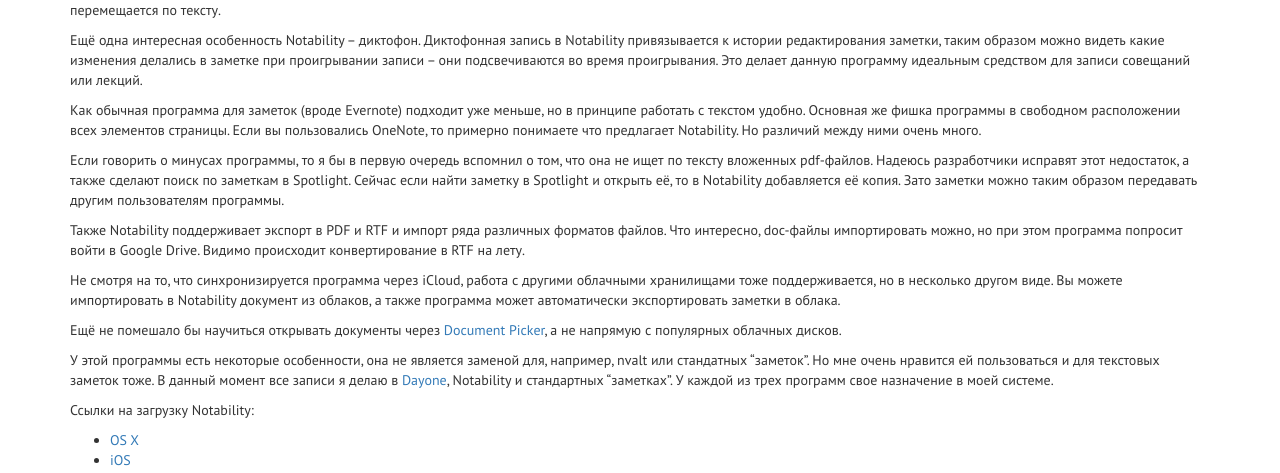
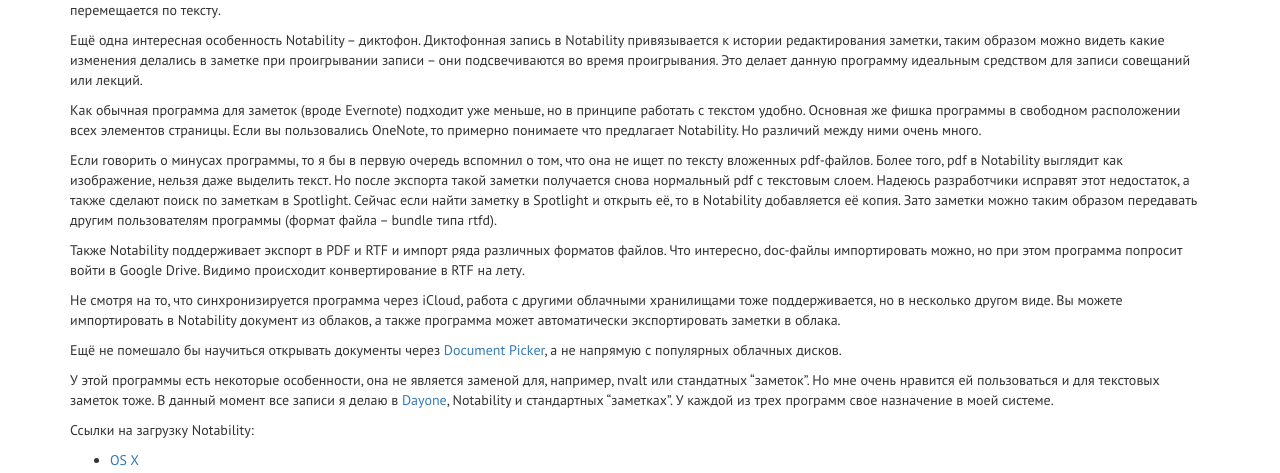
Before and after one commit to vyazovoi/vyazovoi.github.io, a Jekyll site: the page built from _posts/2014-12-08-notability.md, in a window 1280 px wide. Shown: the part 508-981 px from the top of the page. Built offline with Jekyll 4.4.1, drawn with Linux system fonts in a browser that asks for light colours; nearby versions of some CDN libraries; Markdown is read by kramdown in place of the engine named in the settings; comment, search, counter and statistics services are not loaded.

Commit message:
notability additions

```diff
--- a/_posts/2014-12-08-notability.md
+++ b/_posts/2014-12-08-notability.md
@@ -20,7 +20,7 @@ Notability это программа для ведения заметок в с
 
 Как обычная программа для заметок (вроде Evernote) подходит уже меньше, но в принципе работать с текстом удобно. Основная же фишка программы в свободном расположении всех элементов страницы. Если вы пользовались OneNote, то примерно понимаете что предлагает Notability. Но различий между ними очень много.
 
-Если говорить о минусах программы, то я бы в первую очередь вспомнил о том, что она не ищет по тексту вложенных pdf-файлов. Надеюсь разработчики исправят этот недостаток, а также сделают поиск по заметкам в Spotlight. Сейчас если найти заметку в Spotlight и открыть её, то в Notability добавляется её копия. Зато заметки можно таким образом передавать другим пользователям программы.
+Если говорить о минусах программы, то я бы в первую очередь вспомнил о том, что она не ищет по тексту вложенных pdf-файлов. Более того, pdf в Notability выглядит как изображение, нельзя даже выделить текст. Но после экспорта такой заметки получается снова нормальный pdf с текстовым слоем. Надеюсь разработчики исправят этот недостаток, а также сделают поиск по заметкам в Spotlight. Сейчас если найти заметку в Spotlight и открыть её, то в Notability добавляется её копия. Зато заметки можно таким образом передавать другим пользователям программы (формат файла – bundle типа rtfd).
 
 Также Notability поддерживает экспорт в PDF и RTF и импорт ряда различных форматов файлов. Что интересно, doc-файлы импортировать можно, но при этом программа попросит войти в Google Drive. Видимо происходит конвертирование в RTF на лету.
 
```
